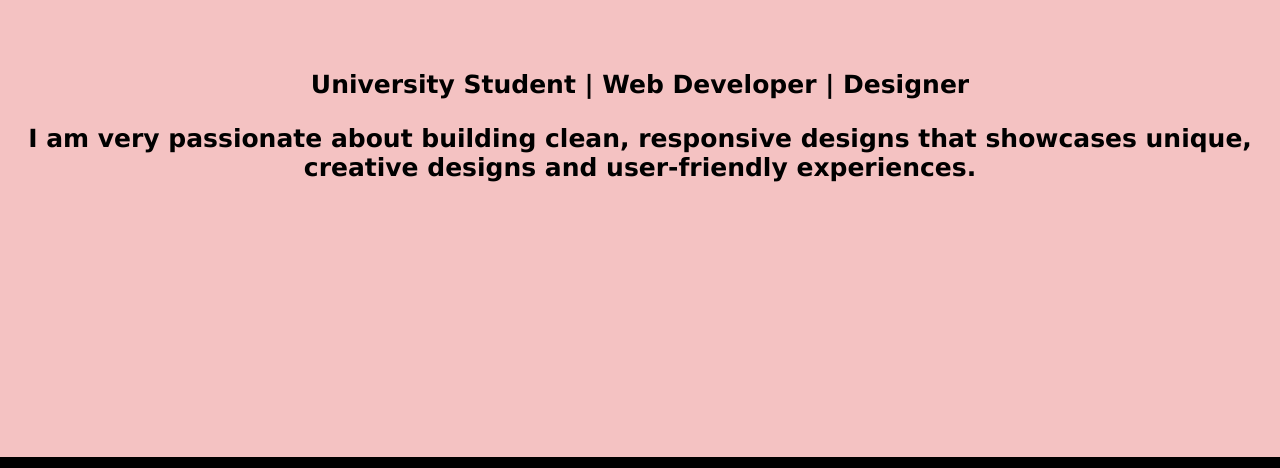
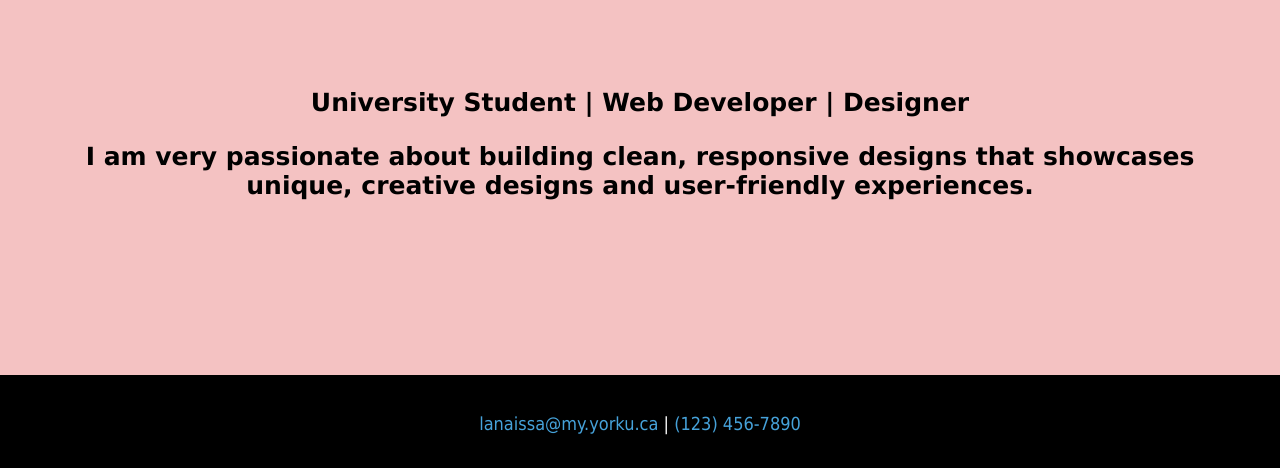
Before and after one commit to lanaissa138/lana-issa.github.io, a plain HTML site: page index.html in a window 1280 px wide. Shown: the part 653-1121 px from the top of the page. Drawn offline with Linux system fonts and the light colour scheme.

Commit message:
Update Styles.css

```diff
--- a/Styles.css
+++ b/Styles.css
@@ -37,8 +37,8 @@ nav li {
 }
 
 section {
-  	padding: 20px;
-  	padding-bottom: 250px;
+  	padding: 50px;
+  	padding-bottom: 150px;
 }
 
 footer {
```
